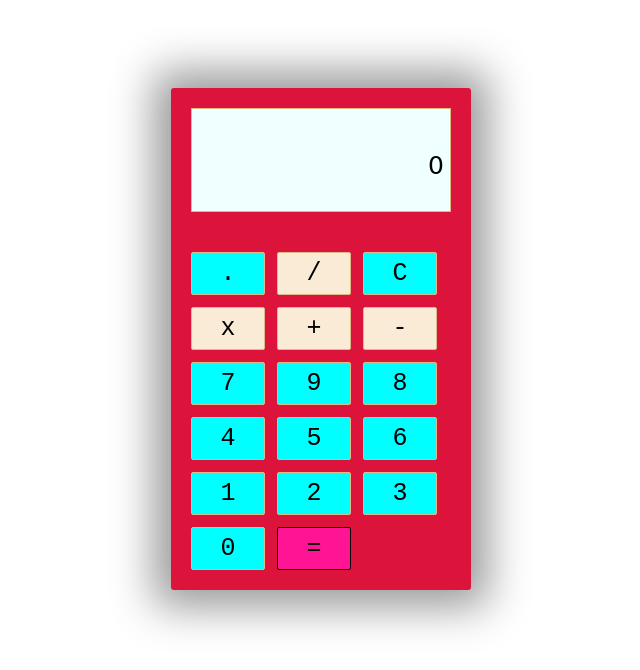
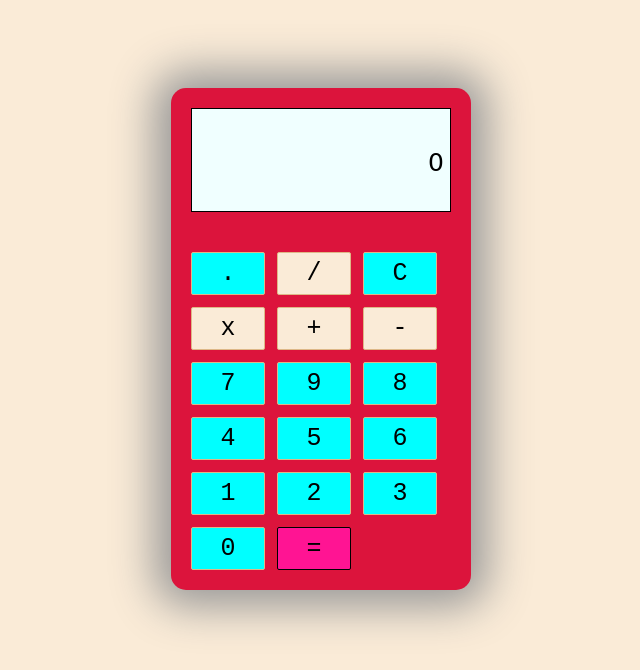
Before and after one commit to Bike2400/calculator, a plain HTML site: page index.html in a window 1280 px wide. Shown: the whole page, without its empty margins (319-959 px from the left). Drawn offline with Linux system fonts and the light colour scheme.

Commit message:
Edited the README file and css

```diff
--- a/style.css
+++ b/style.css
@@ -1,11 +1,12 @@
 body{
     display: flex;
+    background-color:antiquewhite ;
 }
 
 .container{
     max-width: 300px;
     background-color: crimson;
-  border-radius: 3px;
+    border-radius: 15px;
     margin: 10vh auto 0 auto;
     box-shadow: 0px 0px 43px 17px rgba(153,153,153,1);
 }
@@ -21,15 +22,14 @@ body{
     line-height: 70px;
     padding: 16px 6px;
     font-size: 25px;
-    border: 1px solid burlywood;
+    border: 1px solid black;
     margin: 20px;
     background-color: azure;
 }
 
 .previousNumber{
-padding: 3px;
-margin: 3px;
-color:lightslategrey;
+    margin: 3px;
+    color:lightslategrey;
 }
 
 .buttons{
@@ -40,9 +40,9 @@ color:lightslategrey;
 }
 
 .button{
-    background-color: cyan;
-    font-size: 25px;
-    text-align: center;
+  background-color: cyan;
+  font-size: 25px;
+  text-align: center;
   padding: 6px;
   margin: 6px;
   width: 60px;
```
Also changed, not shown: 1 other file.
